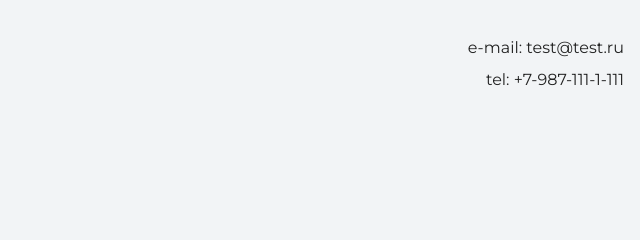
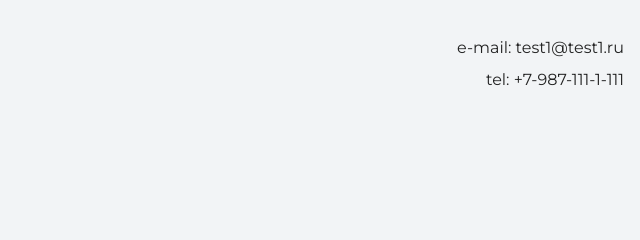
Before and after one commit to ReinekeFox-Vadim/Home-page-test, a plain HTML site: page index.html in a window 1280 px wide. Shown: the top 240 px of the page, 640-1280 px from the left. Drawn offline with nearby package versions, Linux system fonts and the light colour scheme.

Commit message:
Update index.html
change mail

```diff
--- a/index.html
+++ b/index.html
@@ -10,7 +10,7 @@
   <body>
     <header class="page-header">
       <div class="container">
-      e-mail: test@test.ru<br>
+      e-mail: test1@test1.ru<br>
       tel: +7-987-111-1-111
     </div>
     </header>
```
